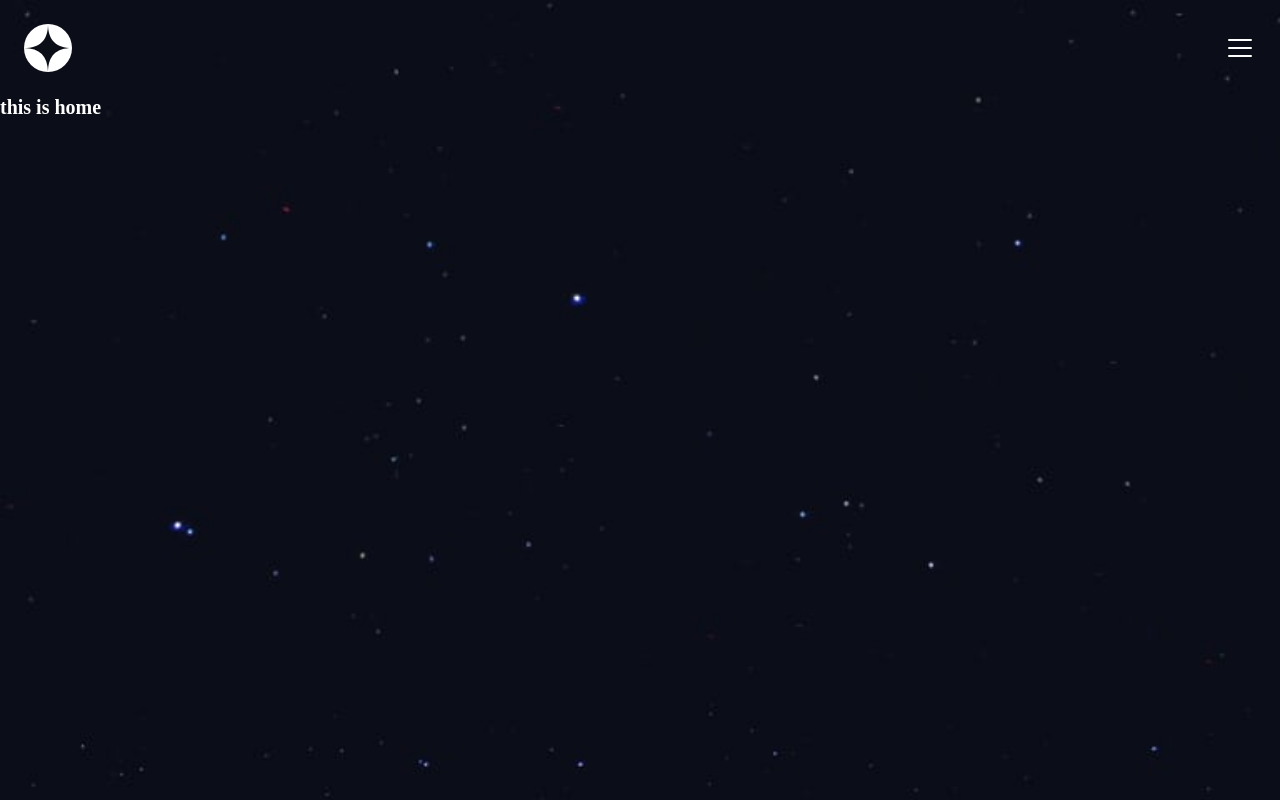
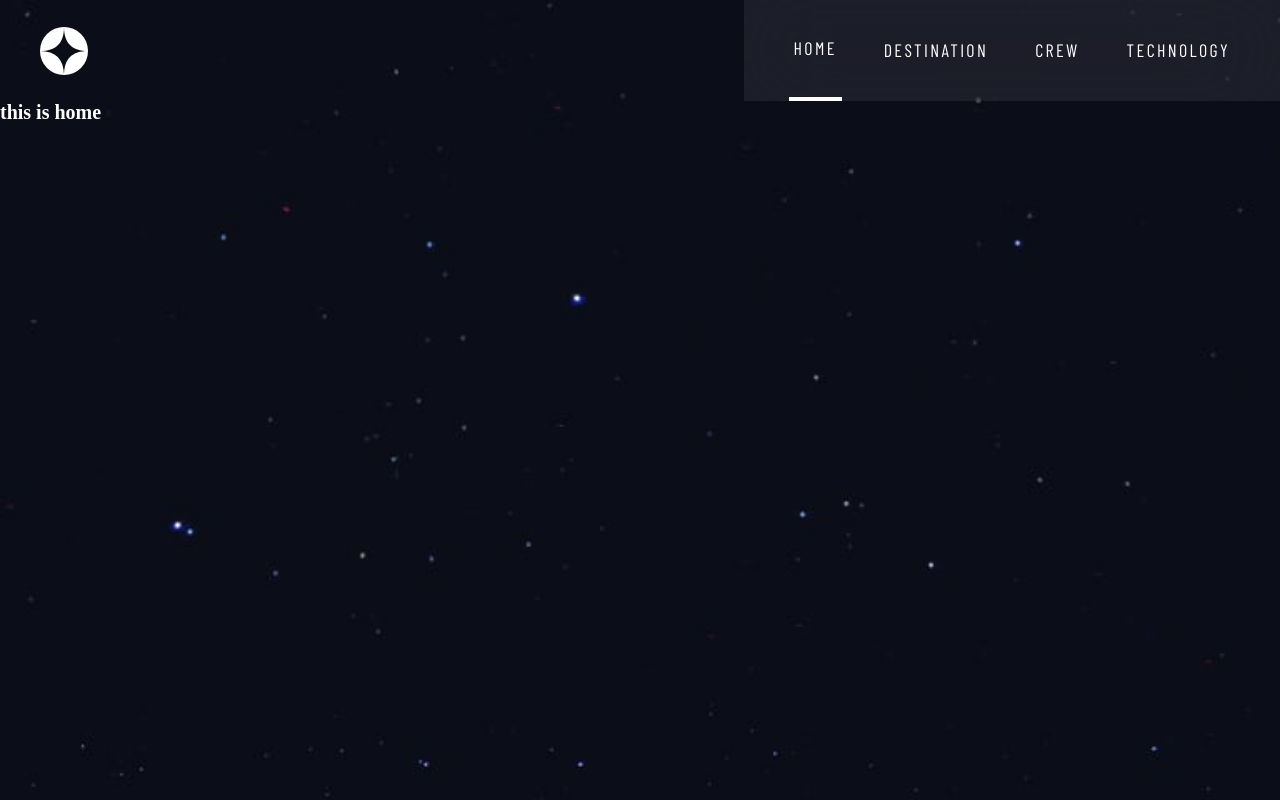
Before and after one commit to ALI-KHALED-13/space-tourism, a React (Vite) app: page / in a window 1280 px wide. Built offline with nearby package versions, Linux system fonts and the light colour scheme; a web font is replaced by a local one.

Commit message:
site navigation done across devices

```diff
--- a/src/components/SpaceHeader/comps/MboileNav/index.jsx
+++ b/src/components/SpaceHeader/comps/MboileNav/index.jsx
@@ -1,7 +1,6 @@
 
 import { List } from "phosphor-react";
-import { StyledNavList, StyledNavMenu, StyledXSign, StyledNavLink} from "./styled";
-
+import {StyledNavMenu, StyledXSign, StyledNavLink, StyledNavList} from "./styled";
 import { useState } from "react";
 
 
--- a/src/components/SpaceHeader/comps/MboileNav/styled.js
+++ b/src/components/SpaceHeader/comps/MboileNav/styled.js
@@ -3,13 +3,13 @@ import {X} from "phosphor-react";
 import { NavLink } from "react-router-dom";
 
 export const StyledNavMenu = styled.nav`
-  background: rgba(255, 255, 255, 0.04);
+  background: rgba(255, 255, 255, 0.07);
   backdrop-filter: blur(40.7742px);
   position: fixed;
   right: ${({open})=> open? 0: "-65%"};
   top: 0;
+  height: 100%;
   width: 65%;
-  height: 100%;
   transition: right 0.3s ease-in-out;
 `;
 
@@ -23,8 +23,24 @@ export const StyledXSign = styled(X)`
 
 `;
 
+export const StyledNavLink = styled(NavLink)`
+  text-decoration: none;
+  display: block;
+  padding: 1rem 4rem;
+  margin: 2rem 0;
+  border-radius: 2px;
+  text-transform: uppercase;
+  cursor: pointer;
+  &:hover {
+    background-color: rgba(255, 255, 255, 0.1);
+  }
+  & .counter {
+    font-weight: 700;
+    margin-right: 1rem;
+  }
+`;
 
-export const StyledNavList = styled.ul`
+export const StyledNavList = styled.ol`
   list-style-type: none;
   font-family: 'Barlow Condensed';
   font-style: normal;
@@ -36,19 +52,3 @@ export const StyledNavList = styled.ul`
     border-right: 4px solid white;
   }
 `;
-
-export const StyledNavLink = styled(NavLink)`
-  text-decoration: none;
-  display: block;
-  padding: 1.2rem 4rem;
-  margin: 2rem 0;
-  border-radius: 2px;
-  cursor: pointer;
-  &:hover {
-    background-color: rgba(255, 255, 255, 0.1);
-  }
-  & .counter {
-    font-weight: 700;
-    margin-right: 1rem;
-  }
-`;
--- /dev/null
+++ b/src/components/SpaceHeader/comps/PrimaryNav/index.jsx
@@ -0,0 +1,17 @@
+import { StyledNavList, StyledNavMenu, StyledNavLink} from "./styled";
+
+export const PrimaryNav =({navLinks})=> {
+  return (
+    <StyledNavMenu>
+      <StyledNavList>
+        {navLinks.map(link=> (
+          <li key={link.to}>
+            <StyledNavLink to={link.to}>
+              {link.display}
+            </StyledNavLink>
+          </li>
+        ))}
+      </StyledNavList>
+    </StyledNavMenu>
+  );
+}
--- /dev/null
+++ b/src/components/SpaceHeader/comps/PrimaryNav/styled.js
@@ -0,0 +1,40 @@
+import styled from "styled-components";
+import { NavLink } from "react-router-dom";
+
+
+export const StyledNavMenu = styled.nav`
+  background: rgba(255, 255, 255, 0.07);
+  backdrop-filter: blur(40.7742px);
+  height: 100%;
+  padding: 0 4.5rem;
+`;
+
+export const StyledNavList = styled.ol`
+  list-style-type: none;
+  display: flex;
+  justify-content: center;
+  align-items: center;
+  gap: 3.7rem;
+  font-family: 'Barlow Condensed';
+  font-style: normal;
+  font-weight: 400;
+  font-size: 1.8rem;
+  line-height: 17px;
+/* identical to box height */
+  letter-spacing: 2.3625px;
+
+  & .active { // added automatically by react-router NavLink component
+    border-bottom: 4px solid white;
+  }
+`;
+
+export const StyledNavLink = styled(NavLink)`
+  text-decoration: none;
+  display: block;
+  padding: 4rem 0.5rem;
+  cursor: pointer;
+  text-transform: uppercase;
+  &:hover {
+    background-color: rgba(255, 255, 255, 0.1);
+  }
+`;
--- a/src/components/SpaceHeader/index.jsx
+++ b/src/components/SpaceHeader/index.jsx
@@ -1,21 +1,26 @@
 import { StyledHeader, StyledLogo } from "./styled";
 import logo from "../../assets/shared/logo.svg"
 
-import { useScreenWidth } from "../../utils";
+import { getBreakPoint, useScreenWidth } from "../../utils";
 import { MobileNav } from "./comps/MboileNav";
+import { PrimaryNav } from "./comps/PrimaryNav";
 
 const SpaceHeader =()=> {
   const screenWidth = useScreenWidth();
   const navLinks = [
-    {to:"/", display:"Home"},
-    {to:"/destination", display:"Destination"},
-    {to:"/crew", display:"Crew"},
-    {to:"/technology", display:"Technology"},
+    {to:"/", display:"home"},
+    {to:"/destination", display:"destination"},
+    {to:"/crew", display:"crew"},
+    {to:"/technology", display:"technology"},
   ];
   return (
     <StyledHeader>
       <StyledLogo src={logo} alt="logo" />
-      <MobileNav navLinks={navLinks}/>
+      {screenWidth < getBreakPoint("md")?
+       <MobileNav navLinks={navLinks}/>
+       :
+       <PrimaryNav navLinks={navLinks} />
+      }
     </StyledHeader>
   );
 }
--- a/src/components/SpaceHeader/styled.js
+++ b/src/components/SpaceHeader/styled.js
@@ -9,6 +9,9 @@ export const StyledHeader = styled.header`
   align-items: center;
   padding: 2.4rem;
   color: ${({ theme : {colors}})=> colors.spaceWhite};
+  ${mediaQuery("md")}{
+    padding: 0;
+  }
 `;
 
 export const StyledLogo = styled.img`
@@ -17,5 +20,6 @@ export const StyledLogo = styled.img`
   ${mediaQuery("md")}{
     width: 4.8rem;
     height: 4.8rem;
+    margin-left: 4rem;
   }
 `;
--- a/src/utils.js
+++ b/src/utils.js
@@ -1,16 +1,19 @@
 import { useEffect, useState } from "react";
 
-
-export const mediaQuery =(breakPoint)=> {
-  const breakpts = {
+export const getBreakPoint =(BPString)=> {
+  const breakpoints = {
     "md": 768,
     "lg": 1440
   }
-  return `@media only screen and (min-width: ${breakpts[breakPoint]}px)`;
+  return breakpoints[BPString]
+}
+
+export const mediaQuery =(breakPoint)=> {
+  return `@media only screen and (min-width: ${getBreakPoint(breakPoint)}px)`;
 }
 
 export const useScreenWidth =()=>{
-  const [screenWidth, setScreenWidth] = useState(0);
+  const [screenWidth, setScreenWidth] = useState(document.documentElement.clientWidth);
 
   let timerId;
   const updateScreenWidth =()=> {
@@ -18,7 +21,7 @@ export const useScreenWidth =()=>{
 
     timerId = setTimeout(()=> {
       setScreenWidth(document.documentElement.clientWidth);
-    }, 500);
+    }, 300);
   }
 
   useEffect(()=> {
```
